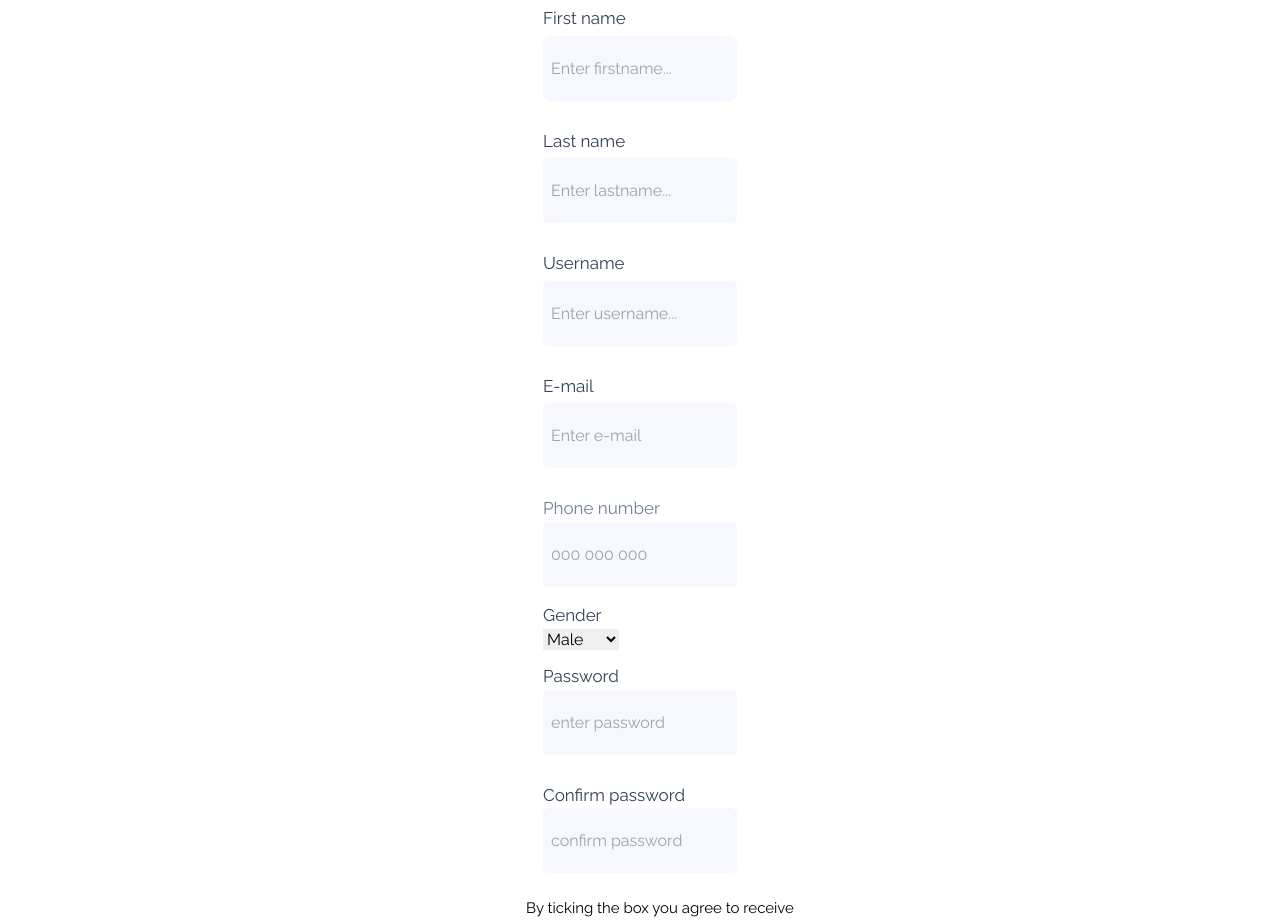
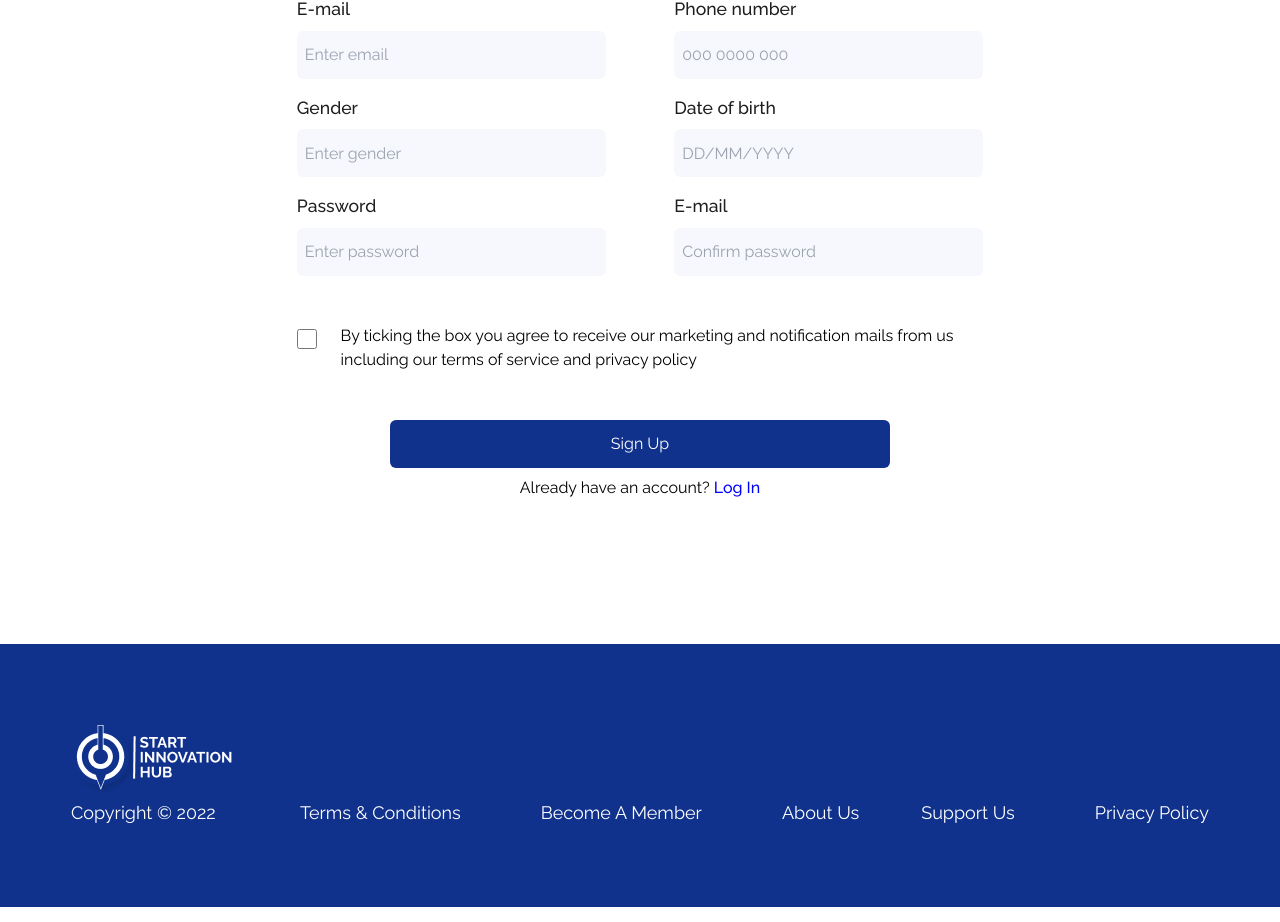
Before and after one commit to SIH-FRONTEND/sih-connect, a React (Vite) app: page /register in a window 1280 px wide. Shown: the part 318-1240 px from the top of the page. Built offline with nearby package versions, Linux system fonts and the light colour scheme.

Commit message:
Major improvement on Register UI

```diff
--- a/src/components/Layout/Layout.jsx
+++ b/src/components/Layout/Layout.jsx
@@ -15,7 +15,7 @@ const LayoutControl = styled.main`
   & > * {
     width: 100%;
   }
-  & > * > * {
+  & > * {
     padding: 2em 68px;
   }
 `;
--- /dev/null
+++ b/src/components/auth/Input.jsx
@@ -0,0 +1,19 @@
+import React from "react";
+
+const Input = React.forwardRef(({ placeholder, type, children }, ref) => {
+  return (
+    <div className="flex flex-col gap-[.5em] w-[45%] ">
+      <label className="text-[#1e1e1e] font-[500] text-[1.1em] ">
+        {children}
+      </label>
+      <input
+        className="w-full h-[3em] rounded-md  border-gray-300 p-[.5em] bg-[#F6F8FE]  text-[#1e1e1e] "
+        type={type ? type : "text"}
+        placeholder={placeholder}
+        ref={ref}
+      />
+    </div>
+  );
+});
+
+export default Input;
--- a/src/components/auth/Login.jsx
+++ b/src/components/auth/Login.jsx
@@ -60,7 +60,7 @@ const Login = () => {
     }, []);
   }, [error]);
   return (
-    <form onSubmit={submitFormHandler}>
+    <form onSubmit={submitFormHandler} >
       <div className="  ">
         <div className="h-[5rem] w-[5rem] mx-auto text-center mb-16">
           <img
--- a/src/components/auth/Register.jsx
+++ b/src/components/auth/Register.jsx
@@ -2,7 +2,10 @@
 import { useRef, useState } from "react";
 
 //importing from react-router-dom
-import { useNavigate } from "react-router-dom";
+import { useNavigate, Link } from "react-router-dom";
+
+//importing components
+import Input from "./Input";
 
 //importing api function
 import { loginHandler } from "../../API/authAPI";
@@ -21,6 +24,7 @@ const Register = () => {
   const emailRef = useRef();
   const phoneNoRef = useRef();
   const genderRef = useRef();
+  const dobRef = useRef();
   const passwordRef = useRef();
   const confirmPasswordRef = useRef();
   const areyouSureRef = useRef();
@@ -35,6 +39,7 @@ const Register = () => {
     const email = emailRef.current.value;
     const phone_number = phoneNoRef.current.value;
     const gender = genderRef.current.value;
+    const dob = dobRef.current.value;
     const password = passwordRef.current.value;
     const confirmPassword = confirmPasswordRef.current.value;
     const areyouSure = areyouSureRef.current.value;
@@ -73,128 +78,91 @@ const Register = () => {
       setData(null);
     }
   };
+  //className for each row of inputs
+  const rowsClassName = `flex items-center justify-between w-[100%]`;
+
   return (
-    <div>
-      <div className="justify-center items-center text-center  font-bold text-[28px]">
-        Register
-      </div>
+    <div className="w-[100%] ">
       {isPending && !data && !error && <h1>Registering...</h1>}
       {error && !data && !isPending && <h1>Register Unsuccessful</h1>}
       {data && !isPending && <h1>Register Successful...</h1>}
 
       <form
         onSubmit={submitFormHandler}
-        className=" bg-[#ffffff] flex flex-col items-center justify-center w-[30rem] xs2:px-5 mx-[auto]"
+        className="flex flex-col items-center gap-[1em] w-[60%] mx-auto mb-[7em]"
       >
-        <div>
-          <div className="mt-10">
-            <label className="text-[#344054] flex text-start  mb-1  font-[400] text-[17px]">
+        <p className="font-bold text-[28px] mb-[1em]">Sign Up!</p>
+        <div className="flex flex-col gap-[1em]">
+          <div className={rowsClassName}>
+            <Input ref={firstNameRef} placeholder="Enter firstname...">
               First name
-            </label>
-            <input
-              className="w-full h-[65px] py-1 rounded-lg  border-gray-300 text-[#344054] px-2 inline-none mb-4  bg-[#F6F8FE]"
-              type="text"
-              placeholder="Enter firstname..."
-              ref={firstNameRef}
-            />
-          </div>
-          <div className="mt-3">
-            <label className="text-[#344054] flex text-start  mb-1   font-[400] text-[17px] ">
+            </Input>
+            <Input ref={lastNameRef} placeholder="Enter lastname...">
               Last name
-            </label>
-            <input
-              className="w-full h-[65px] py-1 rounded-md  border-gray-300 text-[#344054] px-2 inline-none mb-4  bg-[#F6F8FE]"
-              type="text"
-              placeholder="Enter lastname..."
-              ref={lastNameRef}
-            />
-          </div>
-          <div className="mt-3">
-            <label className="text-[#344054] flex text-start  mb-1  font-[400] text-[17px] ">
-              Username
-            </label>
-            <input
-              className="w-full h-[65px] py-1 rounded-md  border-gray-300 text-[#344054] px-2 inline-none mb-4  bg-[#F6F8FE]"
-              type="username"
-              placeholder="Enter username..."
-              ref={userNameRef}
-            />
-          </div>
-          <div className="mt-3">
-            <label className="text-[#344054] flex text-start  mb-1   font-[400] text-[17px] ">
-              E-mail
-            </label>
-            <input
-              className="w-full h-[65px] py-1 rounded-md  border-gray-300 px-2 inline-none mb-4  bg-[#F6F8FE]  text-[#B8B8B8]"
-              type="email"
-              placeholder="Enter e-mail "
-              ref={emailRef}
-            />
-          </div>
-          <div className="mt-3">
-            <label className="text-[#738096] flex text-start    font-[400] text-[17px] ">
-              Phone number
-            </label>
-            <input
-              className="w-full h-[65px] py-1 rounded-md  border-gray-300  px-2 inline-none mb-4  bg-[#F6F8FE]  text-[#B8B8B8]"
-              type="phone number"
-              placeholder="000 000 000"
-              ref={phoneNoRef}
-            />
+            </Input>
           </div>
 
-          <div className="">
-            <label className="text-[#344054] flex text-start    font-[400] text-[17px] ">
-              Gender
-            </label>
-            <select ref={genderRef}>
-              <option value={"M"}>Male</option>
-              <option value="F">Female</option>
-            </select>
+          <div className={rowsClassName}>
+            <Input type="email" placeholder="Enter email" ref={emailRef}>
+              E-mail
+            </Input>
+            <Input
+              type="phone-number"
+              placeholder="000 0000 000"
+              ref={phoneNoRef}
+            >
+              Phone number
+            </Input>
           </div>
 
-          <div className="mt-3">
-            <label className="text-[#344054] flex text-start    font-[400] text-[17px] ">
+          <div className={rowsClassName}>
+            <Input placeholder="Enter gender" ref={genderRef}>
+              Gender
+            </Input>
+            <Input placeholder="DD/MM/YYYY " ref={dobRef}>
+              Date of birth
+            </Input>
+          </div>
+
+          <div className={rowsClassName}>
+            <Input
+              type="password"
+              placeholder="Enter password"
+              ref={passwordRef}
+            >
               Password
-            </label>
+            </Input>
+            <Input
+              type="password"
+              placeholder="Confirm password"
+              ref={confirmPasswordRef}
+            >
+              E-mail
+            </Input>
+          </div>
+          <div className="flex items-start justify-center gap-6 my-[2em]">
             <input
-              className="w-full h-[65px] py-1 rounded-md  border-gray-300  px-2 inline-none mb-4  bg-[#F6F8FE] text-[#B8B8B8]"
-              type="password"
-              placeholder="enter password "
-              ref={passwordRef}
-            />
-          </div>
-          <div className="mt-3">
-            <label className="text-[#344054] flex text-start    font-[400] text-[17px] ">
-              Confirm password
-            </label>
-            <input
-              className="w-full h-[65px] py-1 rounded-md  border-gray-300  px-2 inline-none mb-4  bg-[#F6F8FE] text-[#B8B8B8]"
-              type="password"
-              placeholder="confirm password "
-              ref={confirmPasswordRef}
-            />
-          </div>
-        </div>
-        <div className="flex justify-center items-center text-start mx-start  ">
-          <div className="jusify-start items-start contetnt-start ">
-            <input
-              className=" mt-[20px] w-[50px] h-[35px] py-1 rounded-md  border-gray-300   px-2 inline-none mb-4  bg-[#F6F8FE] text-[#B8B8B8]"
+              className="w-[30px] h-[30px] border border-solid border-black "
               type="checkbox"
               ref={areyouSureRef}
             />
-          </div>
-          <div>
-            <p className=" font-[Raleway] p-2 text-[15px] ">
+
+            <p className=" font-[Raleway] text-[16px] ">
               By ticking the box you agree to receive our marketing and
               notification mails from us including our terms of service and
               privacy policy
             </p>
           </div>
         </div>
-        <button className="flex justify-center items-center mx-auto content-center bg-[#10328C] font-[Raleway]  text[20px] text-white py-[0.6rem] px-[3rem]  rounded-md  hover:bg-[#5d8aa8] transition-colors mb-10">
-          Register
-        </button>
+        <div className="flex flex-col items-center mx-auto gap-2">
+          <button className="flex items-center justify-center h-[3em] bg-[#10328C] text[20px] text-white rounded-md hover:bg-[#5d8aa8] w-[500px]">
+            Sign Up
+          </button>
+          <p>
+            Already have an account?{" "}
+            <Link className="text-[blue] font-[500]">Log In</Link>
+          </p>
+        </div>
       </form>
     </div>
   );
```
